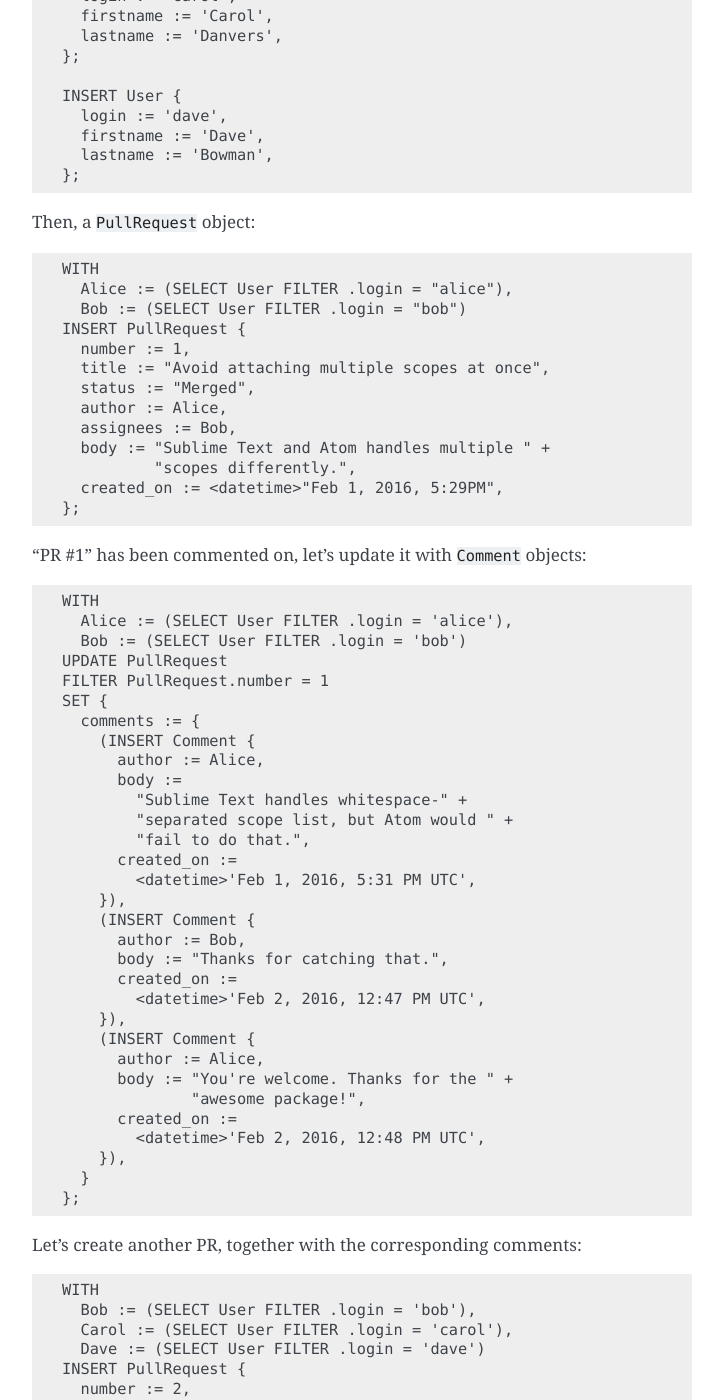
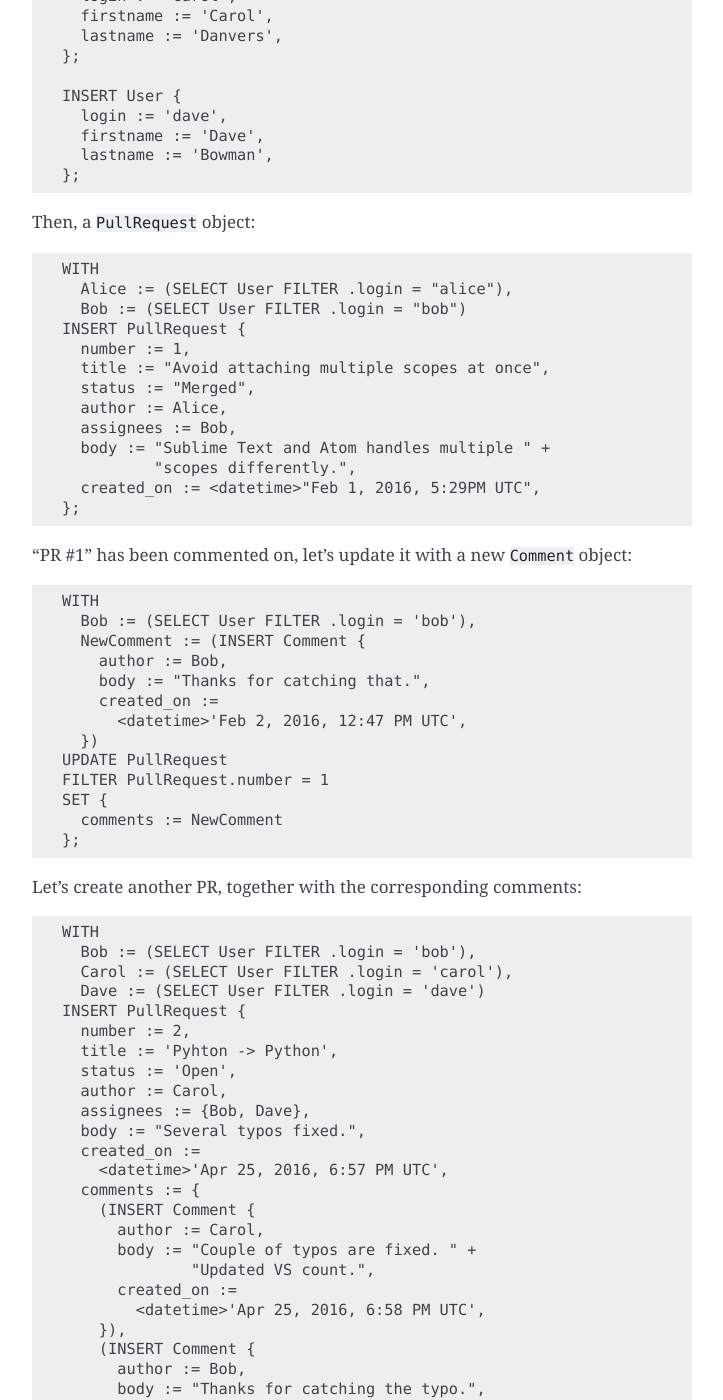
Before and after one commit to fmoor/edgedb-docs, a Sphinx documentation site: the page built from doc/quickstart.rst, in a window 1280 px wide and 1400 px high, scrolled down 1691 px. Shown: the whole window, without its empty margins (388-1111 px from the left). Built offline with Sphinx 7.4.7, drawn with Linux system fonts in a browser that asks for light colours; some of the changed text lies outside the part shown.

Commit message:
Update quickstart

```diff
--- a/doc/quickstart.rst
+++ b/doc/quickstart.rst
@@ -159,43 +159,25 @@
       assignees := Bob,
       body := "Sublime Text and Atom handles multiple " +
               "scopes differently.",
-      created_on := <datetime>"Feb 1, 2016, 5:29PM",
+      created_on := <datetime>"Feb 1, 2016, 5:29PM UTC",
     };
 
-"PR #1" has been commented on, let's update it with ``Comment`` objects:
+"PR #1" has been commented on, let's update it with a new ``Comment`` object:
 
 .. code-block:: edgeql
 
     WITH
-      Alice := (SELECT User FILTER .login = 'alice'),
-      Bob := (SELECT User FILTER .login = 'bob')
+      Bob := (SELECT User FILTER .login = 'bob'),
+      NewComment := (INSERT Comment {
+        author := Bob,
+        body := "Thanks for catching that.",
+        created_on :=
+          <datetime>'Feb 2, 2016, 12:47 PM UTC',
+      })
     UPDATE PullRequest
     FILTER PullRequest.number = 1
     SET {
-      comments := {
-        (INSERT Comment {
-          author := Alice,
-          body :=
-            "Sublime Text handles whitespace-" +
-            "separated scope list, but Atom would " +
-            "fail to do that.",
-          created_on :=
-            <datetime>'Feb 1, 2016, 5:31 PM UTC',
-        }),
-        (INSERT Comment {
-          author := Bob,
-          body := "Thanks for catching that.",
-          created_on :=
-            <datetime>'Feb 2, 2016, 12:47 PM UTC',
-        }),
-        (INSERT Comment {
-          author := Alice,
-          body := "You're welcome. Thanks for the " +
-                  "awesome package!",
-          created_on :=
-            <datetime>'Feb 2, 2016, 12:48 PM UTC',
-        }),
-      }
+      comments := NewComment
     };
 
 
@@ -325,7 +307,36 @@
 Deleting Data
 =============
 
-Suppose we need to remove all content authored by Carol:
+Suppose we need to remove all content authored by Carol.  First, let's
+see which entries are by Carol:
+
+.. code-block:: edgeql
+
+    SELECT AuthoredText {
+        body,
+        __type__: {
+            name
+        }
+    }
+    FILTER .author.login = 'carol';
+
+In the above query we used the fact that all authored objects can
+be selected by referring to the ``AuthoredText`` type.  Since we have
+two objects authored by Carol--a pull request, and a comment--the result is:
+
+.. code-block:: edgeql-repl
+
+    {
+        {
+            body: 'Several typos fixed.',
+            __type__: {name: 'default::PullRequest'}},
+        {
+            body: 'Couple of typos are fixed. Updated VS count.',
+            __type__: {name: 'default::Comment'}
+        }
+    }
+
+Let's delete them now:
 
 .. code-block:: edgeql
 
@@ -334,9 +345,7 @@
       FILTER .author.login = 'carol'
     );
 
-In the above query we used the fact that all authored objects can
-be selected by referring to the ``AuthoredText`` type.  Since we have
-two objects authored by carol--a pull request, and a comment--the result is:
+Result:
 
 .. code-block:: edgeql-repl
 
```
Also changed, not shown: other parts of doc/quickstart.rst (+1 -1 lines).
